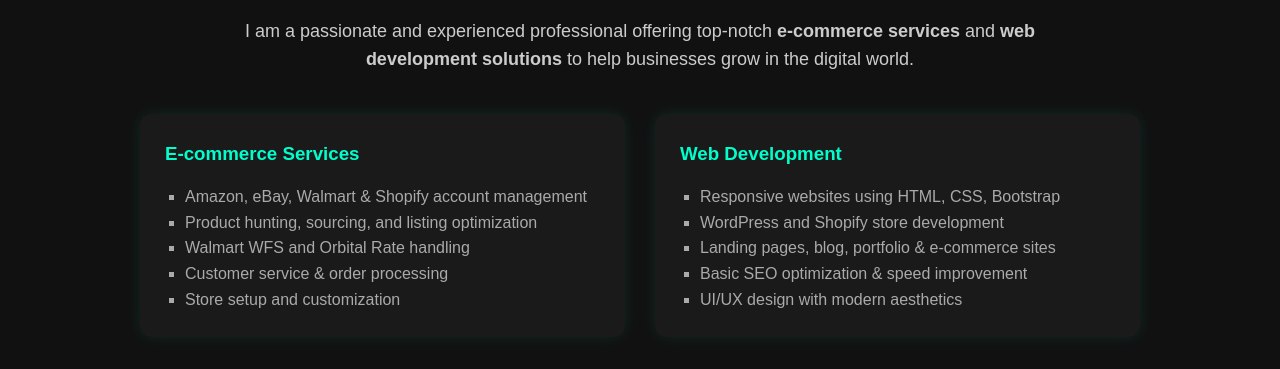
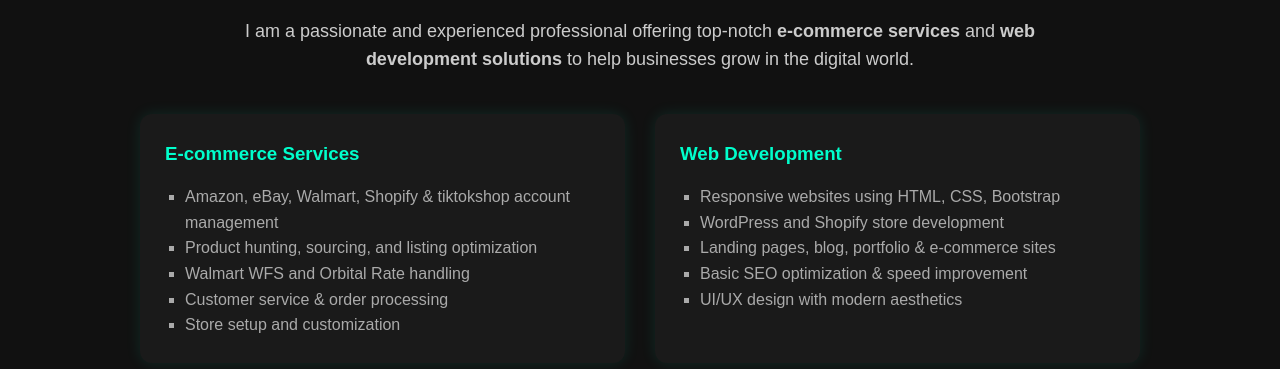
Before and after one commit to thekamranali/my-portfolio-, a plain HTML site: page about.html in a window 1280 px wide. Shown: the part 217-586 px from the top of the page. Drawn offline with Linux system fonts and the light colour scheme.

Commit message:
Update about.html

```diff
--- a/about.html
+++ b/about.html
@@ -23,7 +23,7 @@
             <div class="box">
                 <h3>E-commerce Services</h3>
                 <ul>
-                    <li>Amazon, eBay, Walmart & Shopify account management</li>
+                    <li>Amazon, eBay, Walmart, Shopify & tiktokshop account management</li>
                     <li>Product hunting, sourcing, and listing optimization</li>
                     <li>Walmart WFS and Orbital Rate handling</li>
                     <li>Customer service & order processing</li>
@@ -44,4 +44,5 @@
         </div>
     </div>
 </section>
+
 <script src="./script.js"></script>
```
